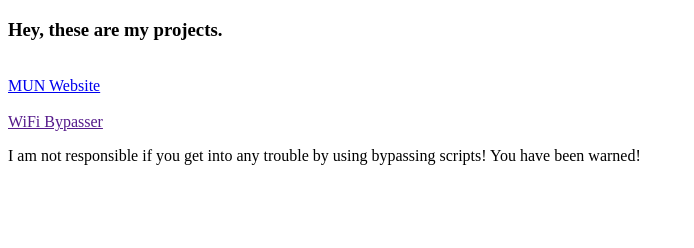
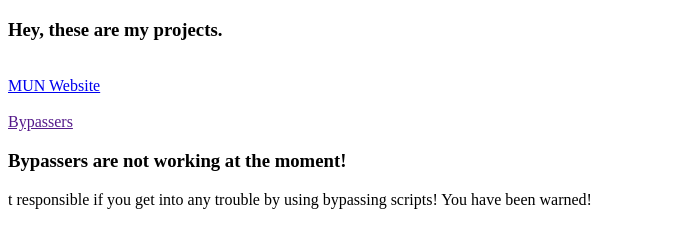
Before and after one commit to sunemi/sunemi.github.io, a plain HTML site: page index.html in a window 1280 px wide. Shown: the whole page, without its empty margins (0-694 px from the left). Drawn offline with Linux system fonts and the light colour scheme.

Commit message:
Update index.html

```diff
--- a/index.html
+++ b/index.html
@@ -6,12 +6,15 @@
     <body>
       <h3>Hey, these are my projects.</h3>
      <br> <a href="http://sunemi.github.io/mun.web/">MUN Website</a><br>
-    <br>  <a href="">WiFi Bypasser</a><br>
+    <br>  <a href="">Bypassers</a><br>
+ <p>
+<h3> Bypassers are not working at the moment!
+</h3></p>
 
 
 
       <p>
-         I am not responsible if you get into any trouble by using bypassing scripts!
+   t responsible if you get into any trouble by using bypassing scripts!
       You have been warned!
   </p>
   </body>
```
